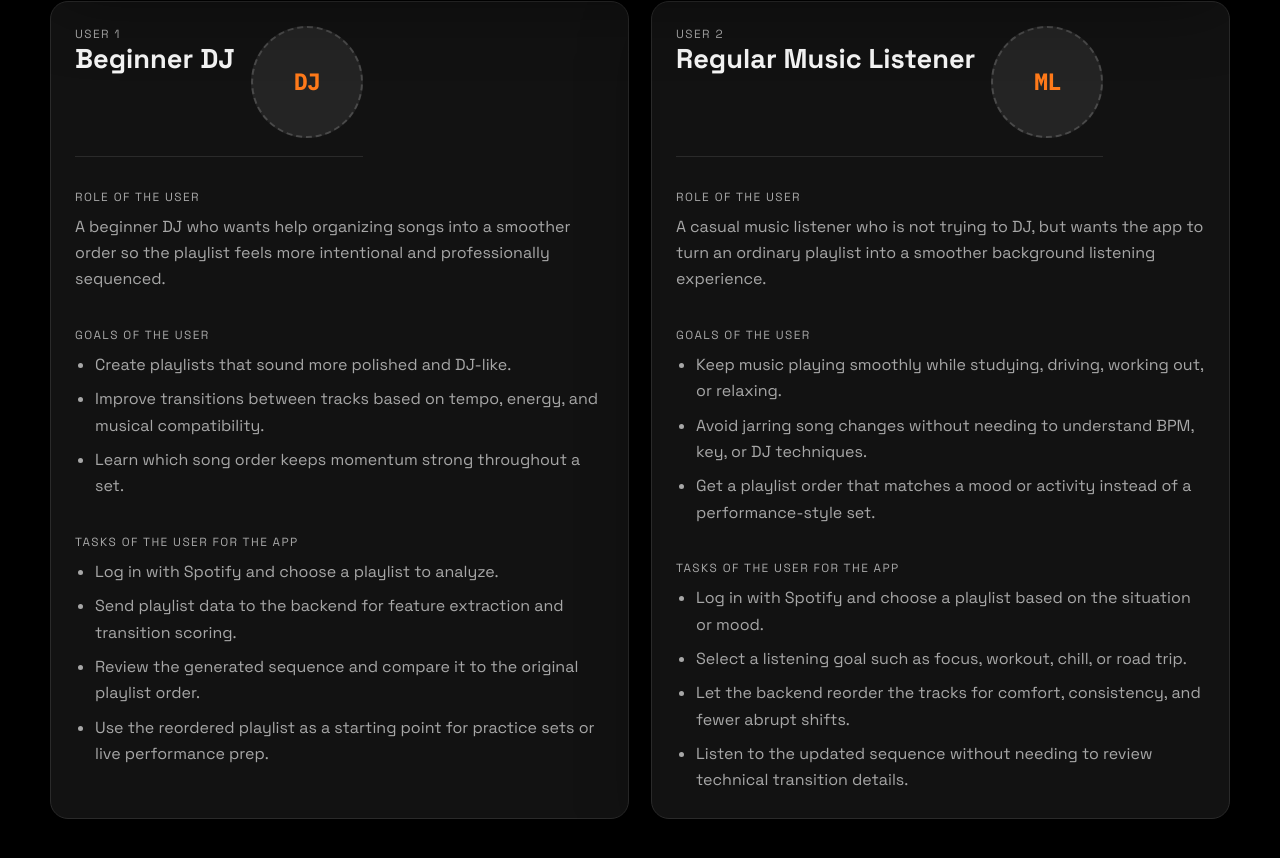
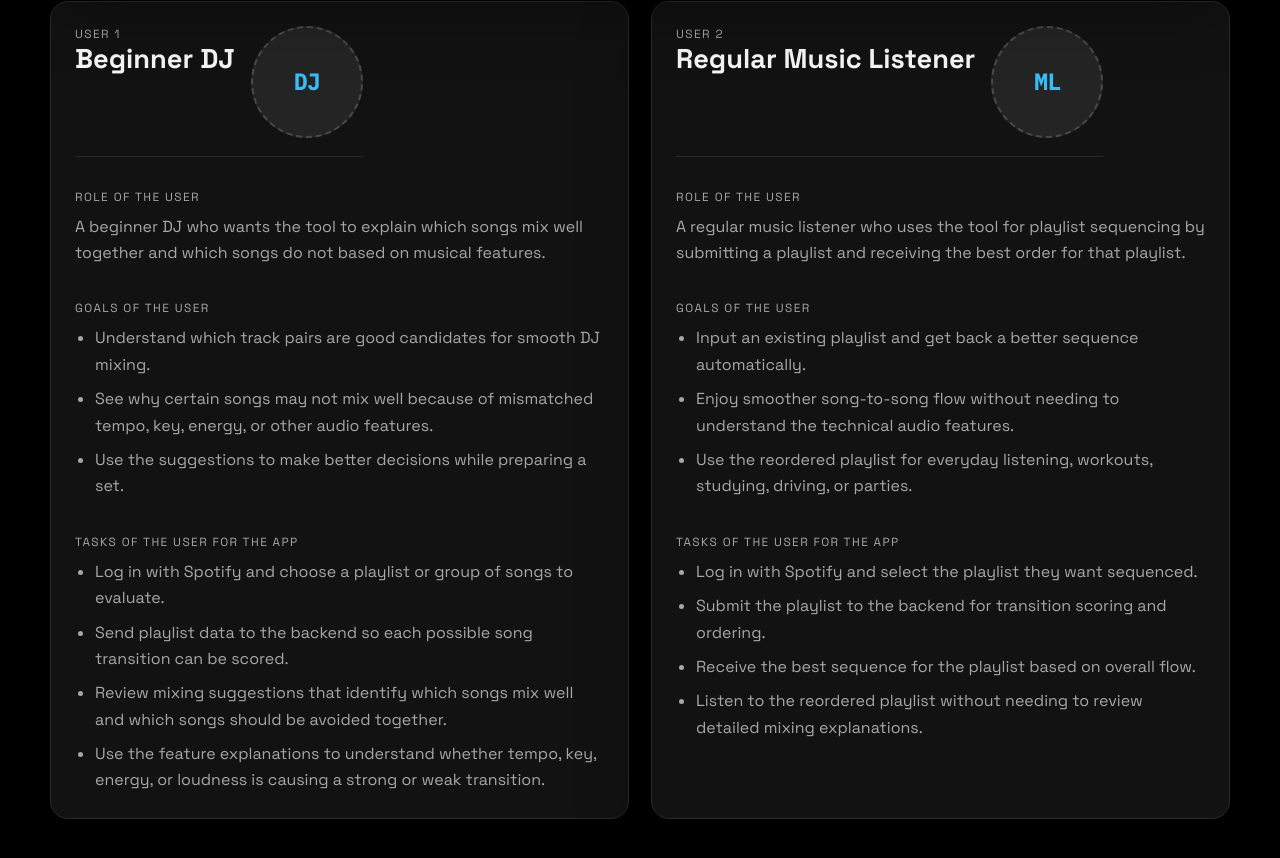
Before and after one commit to klejbenh/Capstone-Website-2, a plain HTML site: page user-profiles.html in a window 1280 px wide. Shown: the part 522-1380 px from the top of the page. Drawn offline with Linux system fonts and the light colour scheme.

Commit message:
Add files via upload

```diff
--- a/script.js
+++ b/script.js
@@ -12,10 +12,10 @@ const modules = [
     tags: ["Pairwise Ranking", "Feature Engineering", "Compatibility"]
   },
   {
-    name: "Boosted Ranking Model",
+    name: "Similarity Scoring Model",
     description:
-      "The final model approach is still being finalized, but this module will turn engineered transition features into ranked recommendations for track-to-track flow.",
-    tags: ["XGBoost", "LightGBM", "Inference API"]
+      "Uses StandardScaler to normalize track features and cosine_similarity to compare songs based on how closely their audio feature vectors match.",
+    tags: ["StandardScaler", "Cosine Similarity", "Feature Vectors"]
   },
   {
     name: "Playlist Path Optimizer",
--- a/style.css
+++ b/style.css
@@ -4,8 +4,8 @@
   --surface-strong: #1d1d1d;
   --ink: #f5f5f5;
   --muted: #a7a7a7;
-  --accent: #ff7a1a;
-  --accent-dark: #ff7a1a;
+  --accent: #38bdf8;
+  --accent-dark: #38bdf8;
   --line: #2a2a2a;
   --shadow: 0 18px 50px rgba(0, 0, 0, 0.42);
 }
--- a/user-profiles.css
+++ b/user-profiles.css
@@ -4,7 +4,7 @@
   --surface-strong: #1d1d1d;
   --ink: #f5f5f5;
   --muted: #a7a7a7;
-  --accent: #ff7a1a;
+  --accent: #38bdf8;
   --line: #2a2a2a;
   --shadow: 0 24px 70px rgba(0, 0, 0, 0.38);
 }
--- a/user-profiles.html
+++ b/user-profiles.html
@@ -58,25 +58,24 @@
         <div class="detail-block">
           <span class="label">Role of the user</span>
           <p>
-            A beginner DJ who wants help organizing songs into a smoother order so the playlist
-            feels more intentional and professionally sequenced.
+            A beginner DJ who wants the tool to explain which songs mix well together and which songs do not based on musical features.
           </p>
         </div>
         <div class="detail-block">
           <span class="label">Goals of the user</span>
           <ul>
-            <li>Create playlists that sound more polished and DJ-like.</li>
-            <li>Improve transitions between tracks based on tempo, energy, and musical compatibility.</li>
-            <li>Learn which song order keeps momentum strong throughout a set.</li>
+            <li>Understand which track pairs are good candidates for smooth DJ mixing.</li>
+            <li>See why certain songs may not mix well because of mismatched tempo, key, energy, or other audio features.</li>
+            <li>Use the suggestions to make better decisions while preparing a set.</li>
           </ul>
         </div>
         <div class="detail-block">
           <span class="label">Tasks of the user for the app</span>
           <ul>
-            <li>Log in with Spotify and choose a playlist to analyze.</li>
-            <li>Send playlist data to the backend for feature extraction and transition scoring.</li>
-            <li>Review the generated sequence and compare it to the original playlist order.</li>
-            <li>Use the reordered playlist as a starting point for practice sets or live performance prep.</li>
+            <li>Log in with Spotify and choose a playlist or group of songs to evaluate.</li>
+            <li>Send playlist data to the backend so each possible song transition can be scored.</li>
+            <li>Review mixing suggestions that identify which songs mix well and which songs should be avoided together.</li>
+            <li>Use the feature explanations to understand whether tempo, key, energy, or loudness is causing a strong or weak transition.</li>
           </ul>
         </div>
       </article>
@@ -92,24 +91,24 @@
         <div class="detail-block">
           <span class="label">Role of the user</span>
           <p>
-            A casual music listener who is not trying to DJ, but wants the app to turn an ordinary playlist into a smoother background listening experience.
+            A regular music listener who uses the tool for playlist sequencing by submitting a playlist and receiving the best order for that playlist.
           </p>
         </div>
         <div class="detail-block">
           <span class="label">Goals of the user</span>
           <ul>
-            <li>Keep music playing smoothly while studying, driving, working out, or relaxing.</li>
-            <li>Avoid jarring song changes without needing to understand BPM, key, or DJ techniques.</li>
-            <li>Get a playlist order that matches a mood or activity instead of a performance-style set.</li>
+            <li>Input an existing playlist and get back a better sequence automatically.</li>
+            <li>Enjoy smoother song-to-song flow without needing to understand the technical audio features.</li>
+            <li>Use the reordered playlist for everyday listening, workouts, studying, driving, or parties.</li>
           </ul>
         </div>
         <div class="detail-block">
           <span class="label">Tasks of the user for the app</span>
           <ul>
-            <li>Log in with Spotify and choose a playlist based on the situation or mood.</li>
-            <li>Select a listening goal such as focus, workout, chill, or road trip.</li>
-            <li>Let the backend reorder the tracks for comfort, consistency, and fewer abrupt shifts.</li>
-            <li>Listen to the updated sequence without needing to review technical transition details.</li>
+            <li>Log in with Spotify and select the playlist they want sequenced.</li>
+            <li>Submit the playlist to the backend for transition scoring and ordering.</li>
+            <li>Receive the best sequence for the playlist based on overall flow.</li>
+            <li>Listen to the reordered playlist without needing to review detailed mixing explanations.</li>
           </ul>
         </div>
       </article>
```
